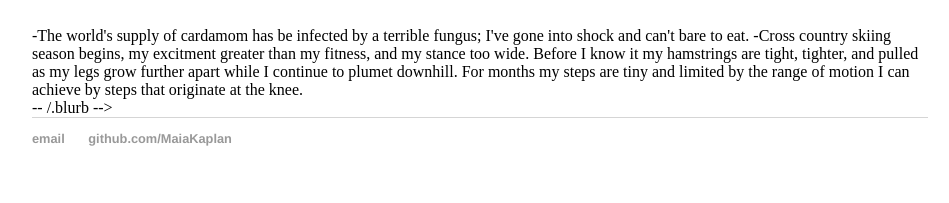
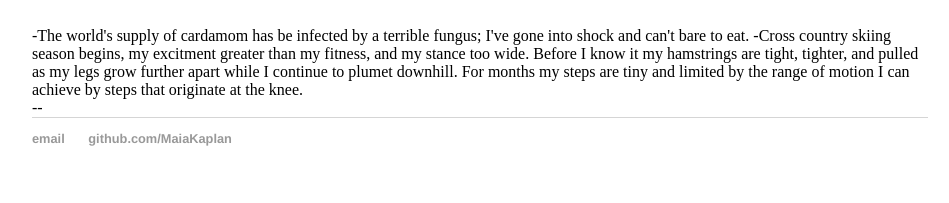
Before and after one commit to MaiaKaplan/MaiaKaplan.github.io, a Jekyll site: the page built from about/index.html, in a window 1280 px wide. Shown: the part 811-1014 px from the top of the page, without its empty margins (160-1109 px from the left). Built offline with Jekyll 4.4.1, drawn with Linux system fonts in a browser that asks for light colours.

Commit message:
Update index.html

```diff
--- a/about/index.html
+++ b/about/index.html
@@ -7,7 +7,7 @@ title: Why are you doing this, anyways?
  	<p> I have an undergraduate degree in biology, sure, and recently a Masters in biology as well, <em>woop!</em> Though bioinformatics has been the focus of my research for most of those studies ranging from phylogenetic analyses, to whole genome sequencing, to comparative studies that use the variation between species to guide biological experiments. </p>
 </div><!-- /.blurb -->
 
-<!
+
 <div class="blurb">
 	**Research Interests**
 	<p> Broadly, I am interested in biological problems that benefit from computational tools. Based on my background, I tend towards genetics and evoltuion, and how sequencing data can be used to provide supplementary information (such as ancestral relatedness, conserved sequences that may so for functional reasons, sequencings to represent species diversity). <p>
@@ -21,4 +21,4 @@ title: Why are you doing this, anyways?
 	-The world's supply of cardamom has be infected by a terrible fungus; I've gone into shock and can't bare to eat.
 	-Cross country skiing season begins, my excitment greater than my fitness, and my stance too wide. Before I know it my hamstrings are tight, tighter, and pulled as my legs grow further apart while I continue to plumet downhill. For months my steps are tiny and limited by the range of motion I can achieve by steps that originate at the knee.
 
-</div>-- /.blurb -->
+</div>-- <!/.blurb -->
```
